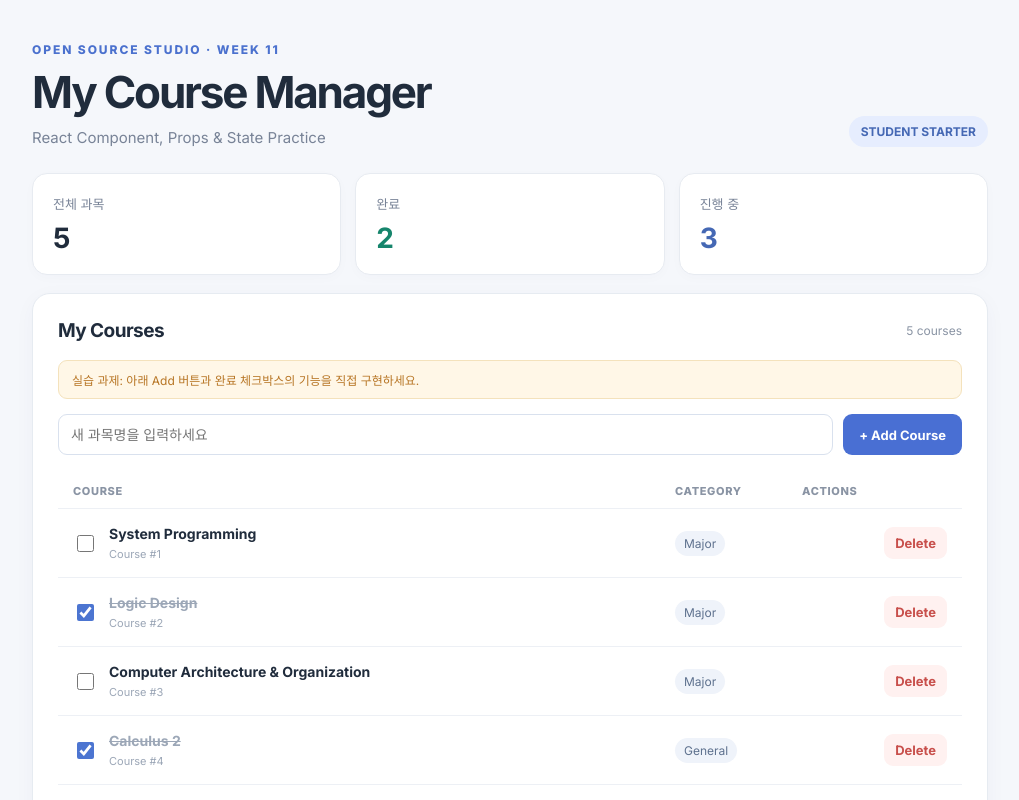
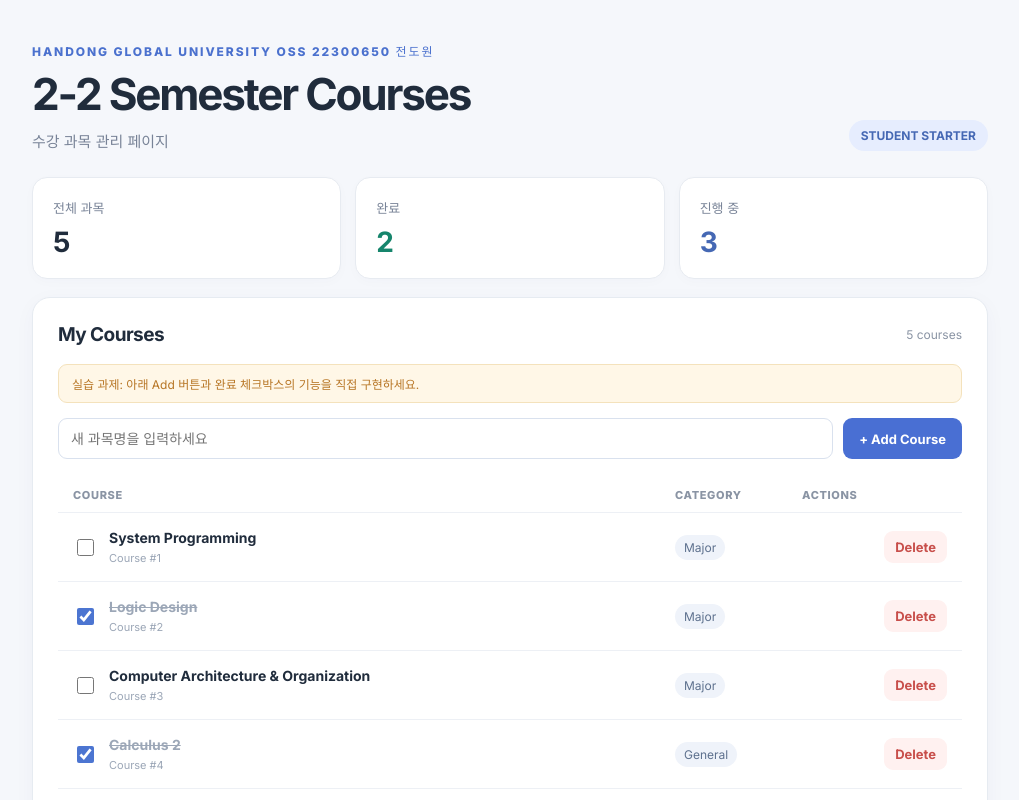
Before and after one commit to jeondowon/2026OSS_A4-3, a React (Vite) app: page / in a window 1280 px wide. Shown: the top 800 px of the page, without its empty margins (130-1149 px from the left). Built offline with nearby package versions, Linux system fonts and the light colour scheme.

Commit message:
changed project name and description

```diff
--- a/index.html
+++ b/index.html
@@ -3,7 +3,7 @@
   <head>
     <meta charset="UTF-8" />
     <meta name="viewport" content="width=device-width, initial-scale=1.0" />
-    <title>OSS Course Manager</title>
+    <title>2-2 Semester Courses</title>
   </head>
   <body>
     <div id="root"></div>
--- a/src/App.jsx
+++ b/src/App.jsx
@@ -1,14 +1,21 @@
-import CourseList from './components/CourseList.jsx';
+import CourseList from "./components/CourseList.jsx";
 
 export default function App() {
   return (
     <main className="page">
       <header className="hero">
-        <div><p className="topline">OPEN SOURCE STUDIO · WEEK 11</p><h1>My Course Manager</h1><p className="subtitle">React Component, Props & State Practice</p></div>
+        <div>
+          <p className="topline">Handong Global University OSS 22300650 전도원</p>
+          <h1>2-2 Semester Courses</h1>
+          <p className="subtitle">수강 과목 관리 페이지</p>
+        </div>
         <span className="tag">STUDENT STARTER</span>
       </header>
       <CourseList />
-      <footer className="bottom"><span>OSS Week 11 · React</span><span>Local state only · Refresh resets data</span></footer>
+      <footer className="bottom">
+        <span>OSS Week 11 · React</span>
+        <span>Local state only · Refresh resets data</span>
+      </footer>
     </main>
   );
 }
```
